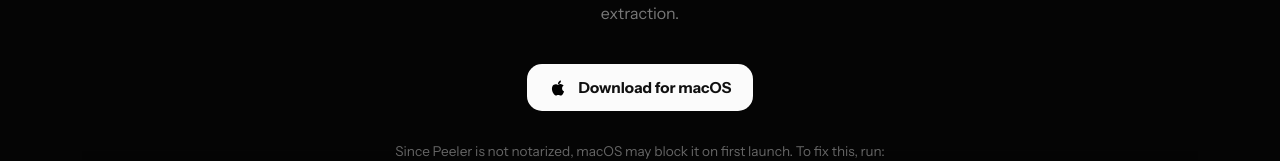
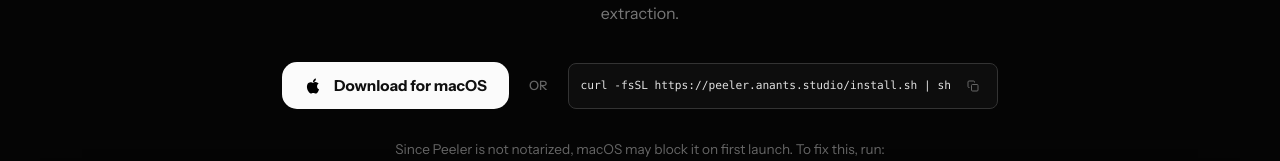
Before and after one commit to GithubAnant/peeler, a Next.js app in the folder website/: page / in a window 1280 px wide. Shown: the part 297-458 px from the top of the page. Built offline with nearby package versions, Linux system fonts and the light colour scheme; no server answers.

Commit message:
feat: add automated install script and integrate terminal installation option into hero section

```diff
--- a/website/src/components/Hero.module.css
+++ b/website/src/components/Hero.module.css
@@ -43,6 +43,38 @@
   animation-delay: 760ms;
 }
 
+.actionGroup {
+  display: flex;
+  flex-direction: row;
+  align-items: center;
+  justify-content: center;
+  gap: 20px;
+  margin-top: 36px;
+  opacity: 0;
+  filter: blur(14px);
+  transform: translateY(20px);
+  animation: blurUp 900ms cubic-bezier(0.2, 0.9, 0.28, 1) forwards;
+  animation-delay: 860ms;
+}
+
+.actionGroup > * {
+  margin-top: 0 !important;
+}
+
+.actionGroup > :global(a) {
+  margin-top: 0 !important;
+}
+
+.actionGroup > :global(.terminalBox) {
+  margin-top: 0 !important;
+}
+
+.actionDivider {
+  font-size: 0.8rem;
+  color: #666;
+  font-weight: 500;
+}
+
 .downloadNote {
   margin-top: 32px;
   font-size: 0.85rem;
@@ -64,6 +96,12 @@
     padding: 0 8px;
   }
 
+  .actionGroup {
+    flex-direction: column;
+    gap: 12px;
+    margin-top: 24px;
+  }
+
   .downloadNote {
     margin-top: 24px;
     font-size: 0.8rem;
--- a/website/src/components/Hero.tsx
+++ b/website/src/components/Hero.tsx
@@ -46,7 +46,12 @@ export function Hero() {
         Peeler is a lightweight open-source macOS app for color picking and palette extraction.
       </p>
 
-      <DownloadButton />
+      <div className={styles.actionGroup}>
+        <DownloadButton />
+        <span className={styles.actionDivider}>OR</span>
+        <TerminalBox command="curl -fsSL https://peeler.anants.studio/install.sh | sh" />
+      </div>
+
       <p className={styles.downloadNote}>Since Peeler is not notarized, macOS may block it on first launch. To fix this, run:</p>
       <TerminalBox />
       <VideoShowcase />
--- a/website/src/components/TerminalBox.tsx
+++ b/website/src/components/TerminalBox.tsx
@@ -3,8 +3,11 @@
 import { useState } from "react";
 import styles from "./TerminalBox.module.css";
 
-export function TerminalBox() {
-  const command = "xattr -rd com.apple.quarantine /Applications/Peeler.app";
+export function TerminalBox({
+  command = "xattr -rd com.apple.quarantine /Applications/Peeler.app"
+}: {
+  command?: string;
+}) {
   const [copied, setCopied] = useState(false);
 
   const handleCopy = async () => {
```
Also changed, not shown: 1 other file (tests, documents, lock files or other folders).
